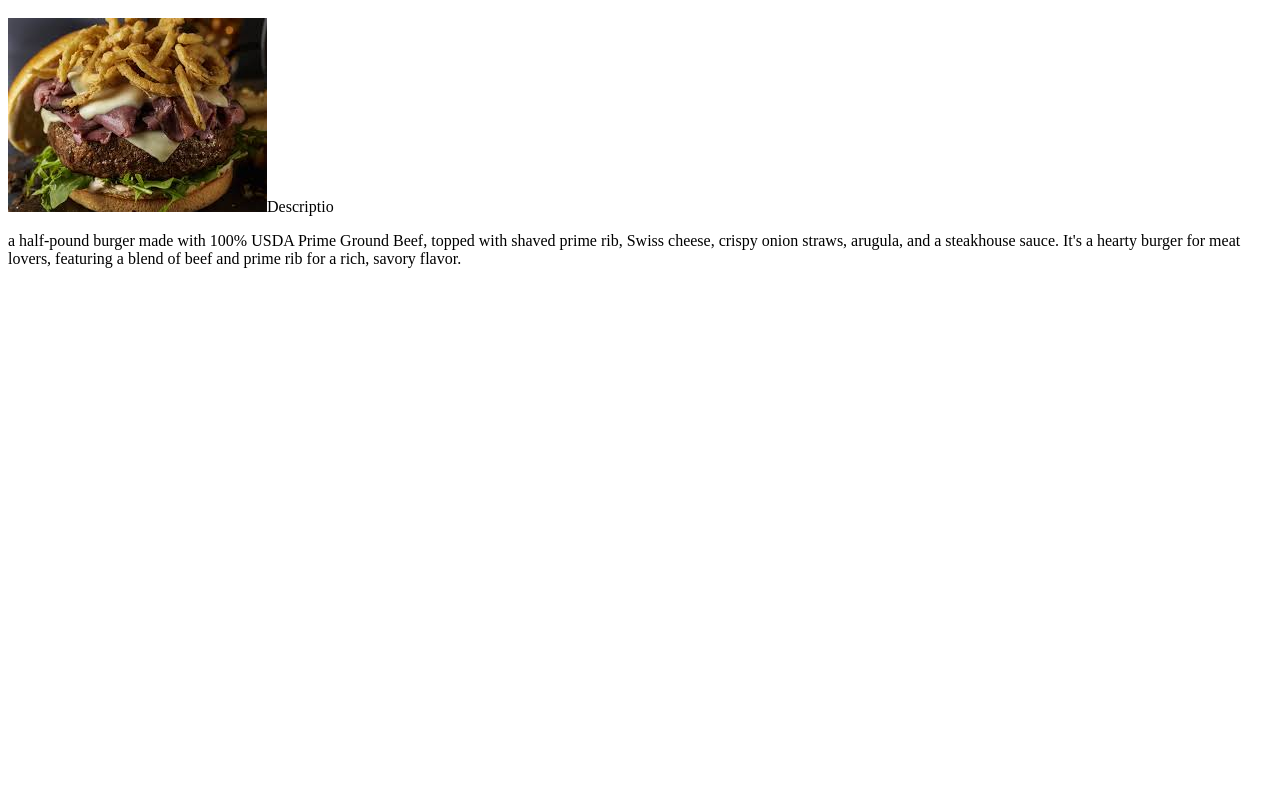
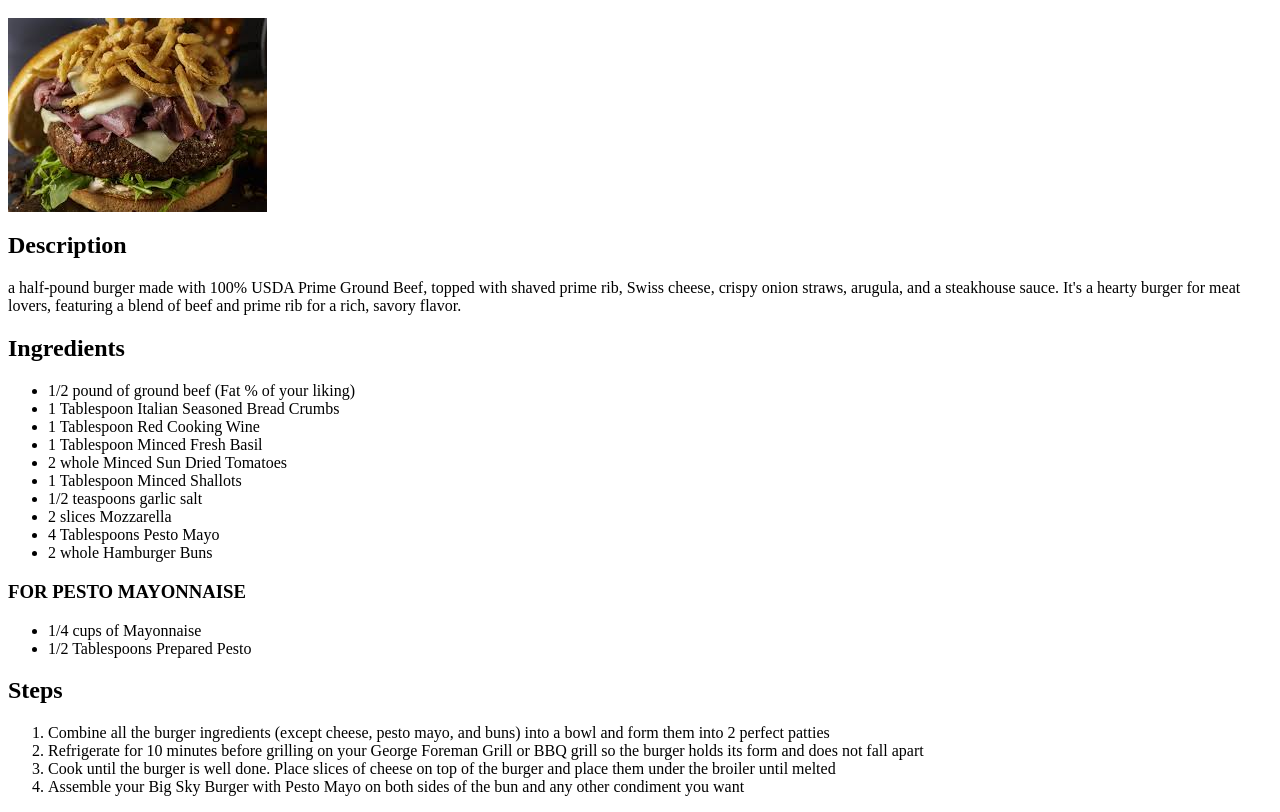
Before and after one commit to ethanjd1/Odin-Recipes-Refresher, a plain HTML site: page Odin-Recipes/big-sky-burger-recipe.html in a window 1280 px wide. Shown: the part 48-860 px from the top of the page. Before the commit the page ends 800 px from the top, so only its background shows below. Drawn offline with Linux system fonts and the light colour scheme.

Commit message:
added webpage contents for recipe

```diff
--- a/Odin-Recipes/big-sky-burger-recipe.html
+++ b/Odin-Recipes/big-sky-burger-recipe.html
@@ -6,8 +6,33 @@
 </head>
 <body>
     <h1>Big Sky Burger</h1>
-    <img src="odin-recipes-photos/bigskyburger.png" alt="Big Sky Burger"
-    <h2>Descriptio </h2>
-    <p>a half-pound burger made with 100% USDA Prime Ground Beef, topped with shaved prime rib, Swiss cheese, crispy onion straws, arugula, and a steakhouse sauce. It's a hearty burger for meat lovers, featuring a blend of beef and prime rib for a rich, savory flavor.
+    <img src="Odin-Recipes-Photos/bigskyburger.png" alt="Big Sky Burger">
+    <h2>Description</h2>
+    <p>a half-pound burger made with 100% USDA Prime Ground Beef, topped with shaved prime rib, Swiss cheese, crispy onion straws, arugula, and a steakhouse sauce. It's a hearty burger for meat lovers, featuring a blend of beef and prime rib for a rich, savory flavor.</p>
+    <h2>Ingredients</h2>
+    <ul>
+        <li>1/2 pound of ground beef (Fat % of your liking)</li>
+        <li>1 Tablespoon Italian Seasoned Bread Crumbs</li>
+        <li>1 Tablespoon Red Cooking Wine</li>
+        <li>1 Tablespoon Minced Fresh Basil</li>
+        <li>2 whole Minced Sun Dried Tomatoes</li>
+        <li>1 Tablespoon Minced Shallots</li>
+        <li>1/2 teaspoons garlic salt</li>
+        <li>2 slices Mozzarella</li>
+        <li>4 Tablespoons Pesto Mayo</li>
+        <li>2 whole Hamburger Buns</li>
+        </ul>
+        <h3>FOR PESTO MAYONNAISE</h3>
+        <ul>
+        <li>1/4 cups of Mayonnaise</li>
+        <li>1/2 Tablespoons Prepared Pesto</li>
+        </ul>
+        <h2>Steps</h2>
+        <ol>
+            <li>Combine all the burger ingredients (except cheese, pesto mayo, and buns) into a bowl and form them into 2 perfect patties</li>
+            <li>Refrigerate for 10 minutes before grilling on your George Foreman Grill or BBQ grill so the burger holds its form and does not fall apart</li>
+            <li>Cook until the burger is well done. Place slices of cheese on top of the burger and place them under the broiler until melted</li>
+            <li>Assemble your Big Sky Burger with Pesto Mayo on both sides of the bun and any other condiment you want</li>
+        </ol>
     </body>
 </html>
```
